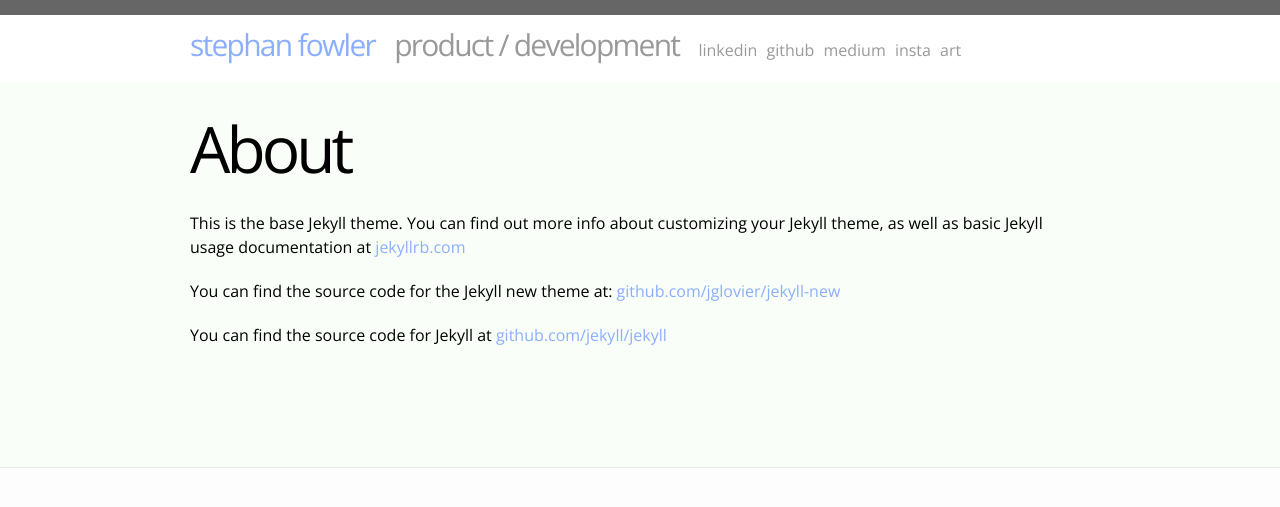
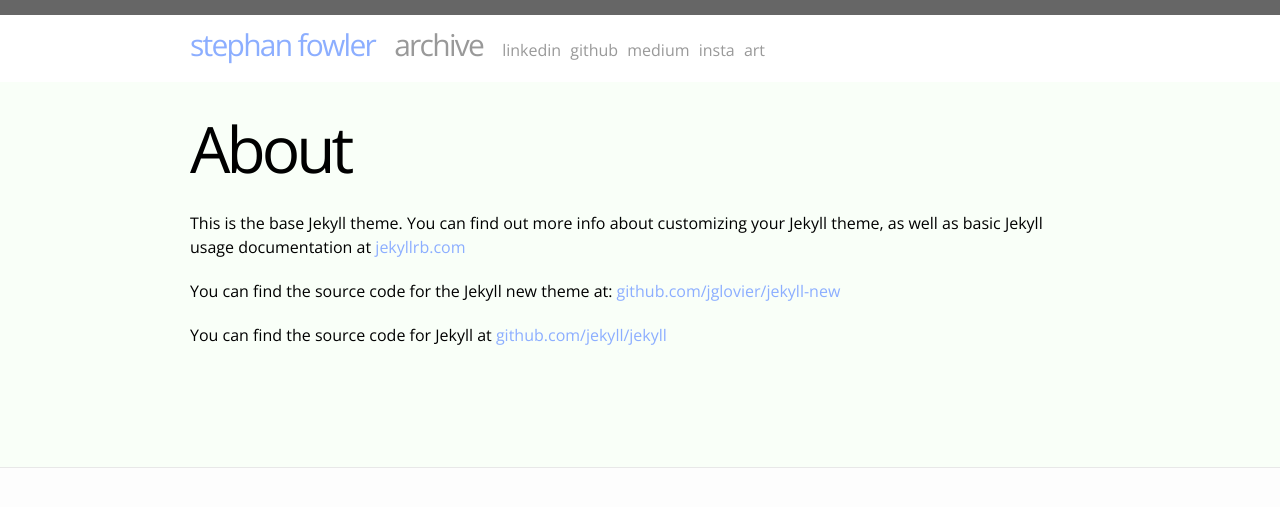
Before and after one commit to stephanfowler/stephanfowler.github.io, a Jekyll site: the page built from about.md, in a window 1280 px wide. Shown: the top 507 px of the page. Built offline with Jekyll 4.4.1, drawn with Linux system fonts in a browser that asks for light colours.

Commit message:
Update _config.yml

```diff
--- a/_config.yml
+++ b/_config.yml
@@ -1,8 +1,8 @@
 # Site settings
 title: Stephan Fowler
-subtitle: Product / Development
+subtitle: Archive
 #email: your-email@domain.com
-description: "Currently at The Guardian"
+description: ""
 baseurl: ""
 url: "http://stephanfowler.com"
 
```
